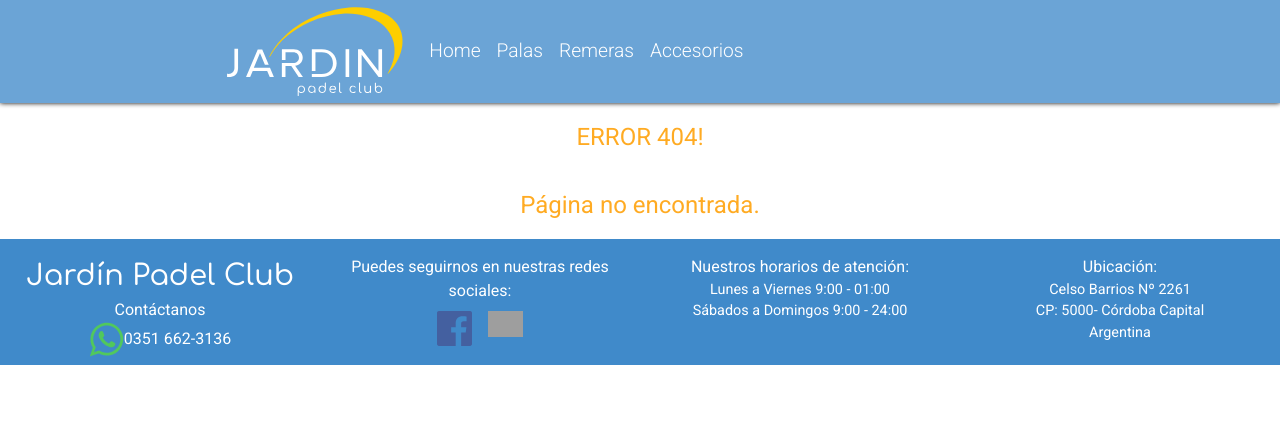
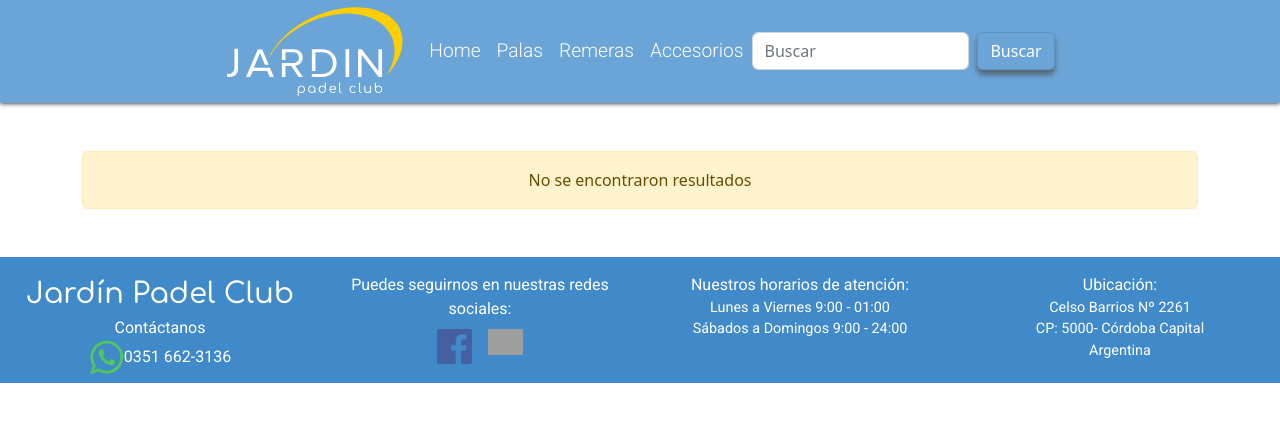
Before and after one commit to gonzagiorgis/pre-entrega2-giorgis, a React (Create React App) app: page /resultadoBusqueda/1 in a window 1280 px wide. Shown: the top 422 px of the page. Built offline with nearby package versions, Linux system fonts and the light colour scheme; no server answers; the database is empty; grey boxes are pictures that could not be loaded.

Commit message:
busqueda

```diff
--- a/src/App.jsx
+++ b/src/App.jsx
@@ -8,6 +8,7 @@ import Error404 from "./componentes/Error404";
 import CartContextProvider from "./componentes/context/CartContext";
 import Cart from "./componentes/Cart";
 import CheckOut from "./componentes/CheckOut";
+import ResultadoBusqueda from "./componentes/ResultadoBusqueda";
 
 function App() {
   return (
@@ -21,6 +22,10 @@ function App() {
             <Route path={"/item/:id"} element={<ItemDetailContainer />} />
             <Route path={"/cart"} element={<Cart />} />
             <Route path={"/checkout"} element={<CheckOut />} />
+            <Route
+              path={"/resultadoBusqueda/:buscar"}
+              element={<ResultadoBusqueda />}
+            />
             <Route path={"*"} element={<Error404 />} />
           </Routes>
           <Footer />
--- a/src/componentes/NavBar.jsx
+++ b/src/componentes/NavBar.jsx
@@ -1,8 +1,11 @@
 import React from "react";
 import CarWidget from "./CarWidget";
 import { Link, NavLink } from "react-router-dom";
+import { useState } from "react";
 
 const NavBar = () => {
+  const [buscar, setBuscar] = useState("");
+
   return (
     <div className="row m-0 nav-container sticky-top pb-lg-0 pb-2">
       <nav className="navbar navbar-expand-lg col-11 col-lg-10 col-xl-8 m-auto p-0">
@@ -49,16 +52,23 @@ const NavBar = () => {
               </li>
             </ul>
             <CarWidget />
-            <form className="d-flex visually-hidden" role="search">
+            <form className="d-flex" role="search">
               <input
                 className="form-control me-2"
                 type="search"
                 placeholder="Buscar"
                 aria-label="Search"
+                onInput={(e) => {
+                  setBuscar(e.target.value);
+                }}
               />
-              <button className="btn btn-custom light-shadows" type="button">
+              <NavLink
+                className="btn btn-custom light-shadows"
+                type="button"
+                to={"/resultadoBusqueda/" + buscar}
+              >
                 Buscar
-              </button>
+              </NavLink>
             </form>
           </div>
         </div>
--- /dev/null
+++ b/src/componentes/ResultadoBusqueda.jsx
@@ -0,0 +1,44 @@
+import { collection, getDocs, getFirestore } from "firebase/firestore";
+import React from "react";
+import { useState, useEffect } from "react";
+import { useParams } from "react-router-dom";
+import ItemList from "./ItemList";
+import Loading from "./Loading";
+
+const ResultadoBusqueda = () => {
+  const [items, setItems] = useState([]);
+  const { buscar } = useParams();
+  const [cargando, setCargando] = useState(true);
+  //consulta a la colleccion en firebase por criterio de busqueda
+  useEffect(() => {
+    const db = getFirestore();
+    const itemsCollection = collection(db, "items");
+
+    getDocs(itemsCollection).then((snapShot) => {
+      setItems(
+        snapShot.docs
+          .map((doc) => ({ id: doc.id, ...doc.data() }))
+          .filter((el) =>
+            el.nombre.toUpperCase().includes(buscar.toUpperCase())
+          )
+      );
+      setCargando(false);
+    });
+  }, [buscar]);
+
+  return (
+    <div className="container position-relative my-5">
+      {cargando ? (
+        <Loading></Loading>
+      ) : items.length !== 0 ? (
+        <ItemList items={items} />
+      ) : (
+        <div className="alert alert-warning text-center" role="alert">
+          No se encontraron resultados
+        </div>
+      )}
+    </div>
+  );
+};
+
+export default ResultadoBusqueda;
```
